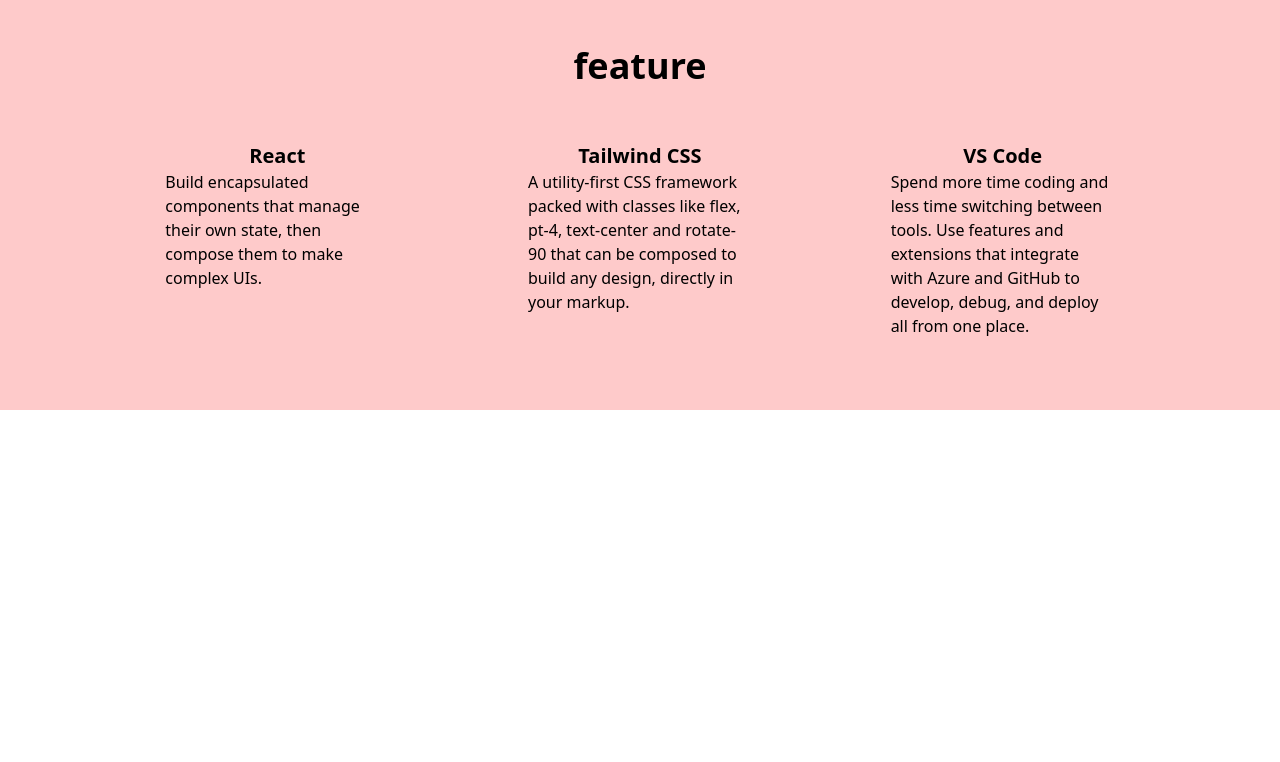
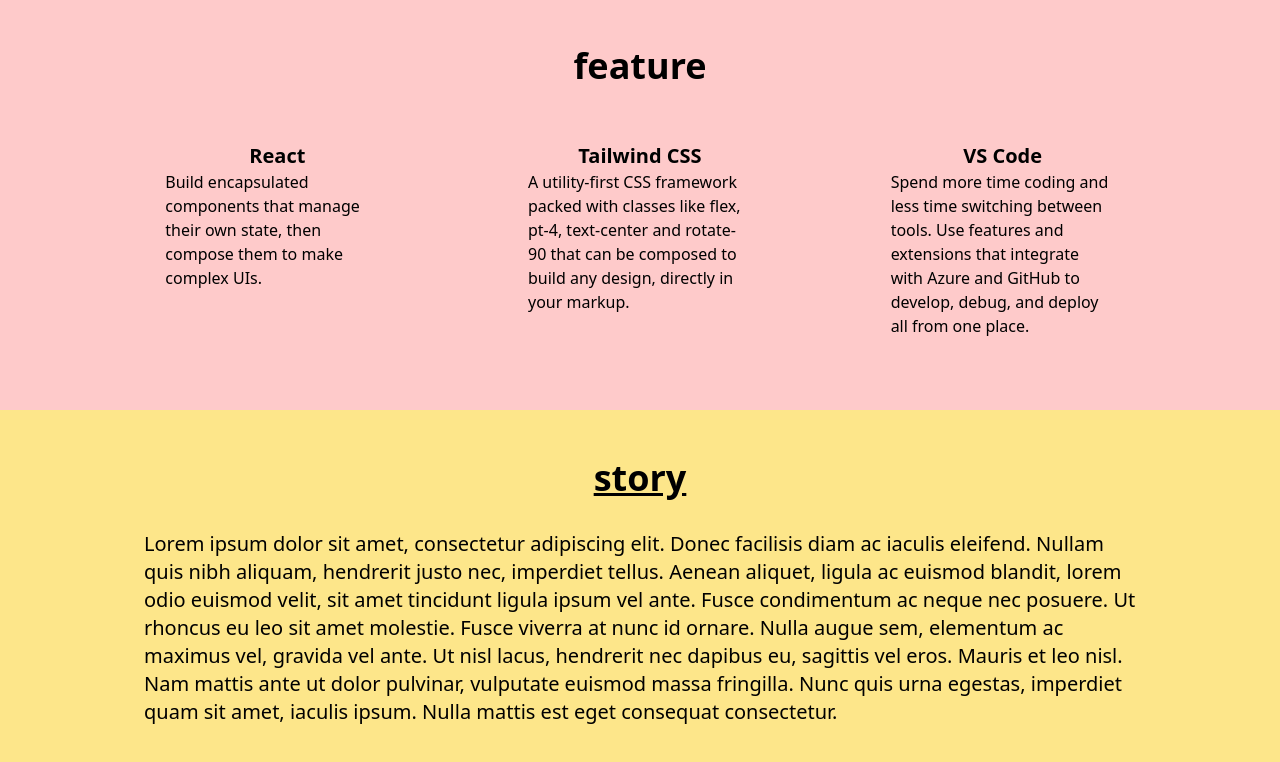
Before and after one commit to OldBigBuddha/sample-site, a React (Create React App) app: page / in a window 1280 px wide. Shown: the part 386-1148 px from the top of the page. Before the commit the page ends 800 px from the top, so only its background shows below. Built offline with nearby package versions, Linux system fonts and the light colour scheme.

Commit message:
feat: 🎸 1列セクションを追加した

```diff
--- a/src/App.tsx
+++ b/src/App.tsx
@@ -1,10 +1,14 @@
 import HeroHeader from "./components/HeroHeader";
 import ListSection from "./components/ListSection";
+import SingleSection from "./components/SingleSection";
+
+const description = "Lorem ipsum dolor sit amet, consectetur adipiscing elit. Donec facilisis diam ac iaculis eleifend. Nullam quis nibh aliquam, hendrerit justo nec, imperdiet tellus. Aenean aliquet, ligula ac euismod blandit, lorem odio euismod velit, sit amet tincidunt ligula ipsum vel ante. Fusce condimentum ac neque nec posuere. Ut rhoncus eu leo sit amet molestie. Fusce viverra at nunc id ornare. Nulla augue sem, elementum ac maximus vel, gravida vel ante. Ut nisl lacus, hendrerit nec dapibus eu, sagittis vel eros. Mauris et leo nisl. Nam mattis ante ut dolor pulvinar, vulputate euismod massa fringilla. Nunc quis urna egestas, imperdiet quam sit amet, iaculis ipsum. Nulla mattis est eget consequat consectetur."
 
 const App = () => {
   return <>
     <HeroHeader />
     <ListSection title="feature" />
+    <SingleSection title="story" description={description} />
   </>
 }
 
--- /dev/null
+++ b/src/components/SingleSection.tsx
@@ -0,0 +1,13 @@
+type Props = {
+  title: string
+  description: string
+}
+
+const SingleSection: React.FC<Props> = ({title, description}) => (
+  <section className="px-36 py-12 bg-yellow-200">
+    <h2 id="story" className="text-4xl font-bold text-center underline mb-8">{title}</h2>
+    <p className="text-xl">{description}</p>
+  </section>
+)
+
+export default SingleSection;
```
